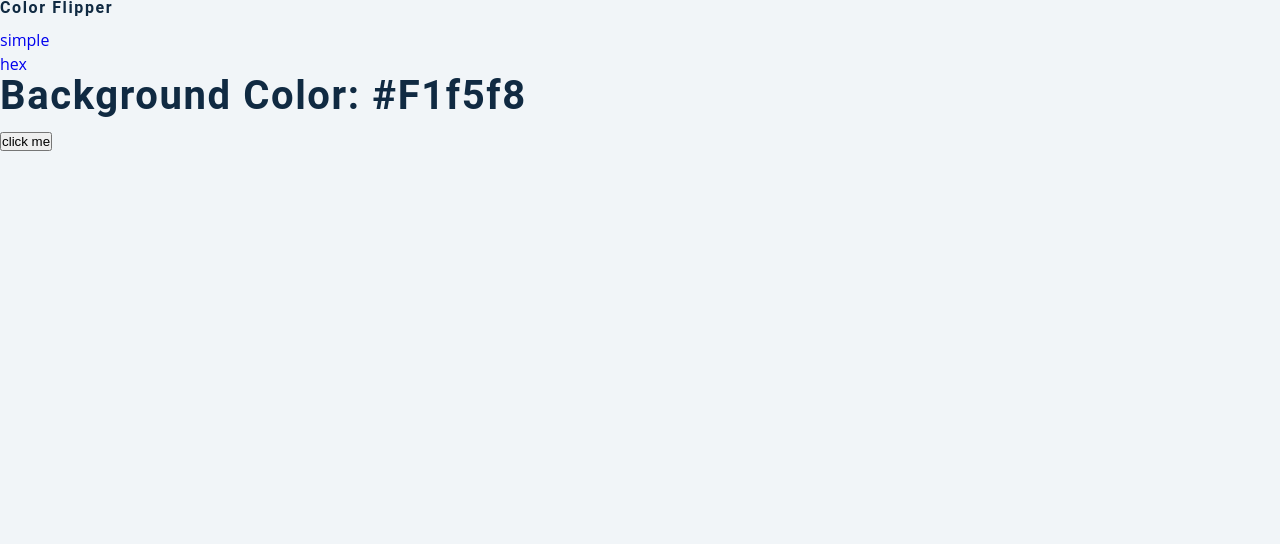
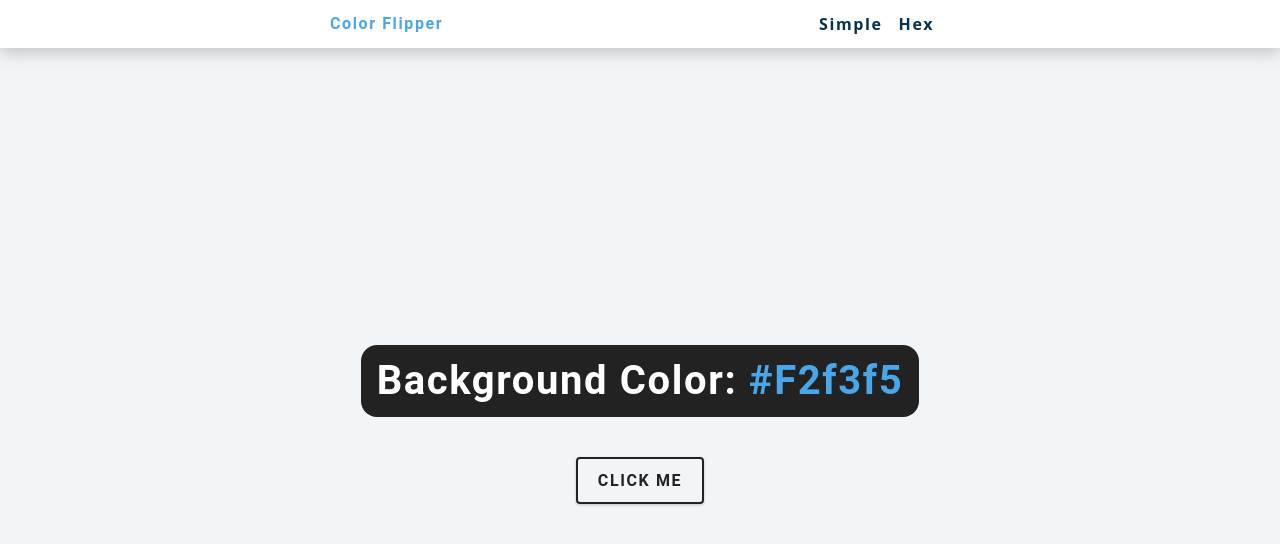
Before and after one commit to Maish123/practice-01, a plain HTML site: page index.html in a window 1280 px wide. Drawn offline with Linux system fonts and the light colour scheme.

Commit message:
styles created

```diff
--- a/index.html
+++ b/index.html
@@ -23,11 +23,11 @@
         </div>
     </nav>
     <main>
-        <div class="container">
+        <div class="flipper-container">
             <h2>
                 background color:
                 <span class="color">
-                    #f1f5f8
+                    #f2f3f5
                 </span>
             </h2>
             <button class="btn btn-hero" id="btn">click me</button>
--- a/style.css
+++ b/style.css
@@ -134,3 +134,89 @@ h1 {
       width: 95vw;
     }
   }
+  main {
+    min-height: 100vh;
+    display: grid;
+    place-items: center;
+  }
+
+  nav{
+    background: var(--clr-white);
+    height: 3rem;
+    display: grid;
+    align-items: center;
+    box-shadow: var(--dark-shadow);
+  }
+
+  .nav-center{
+    width: 90vw;
+    max-width: var(--fixed-width);
+    margin: 0 auto;
+    display: flex;
+    align-items: center;
+    justify-content: space-between;
+  }
+
+  .nav-center h4{
+    margin-bottom: 0;
+    color: var(--clr-primary-5);
+  }
+
+  .nav-links{
+    display: flex;
+  }
+  nav a{
+    text-transform: capitalize;
+    font-weight: 700;
+    font-size: 1rem;
+    color: var(--clr-primary-1);
+    letter-spacing: var(--spacing);
+    margin-right: 1rem;
+  }
+
+  nav a:hover {
+    color: var(--clr-primary-5);
+  }
+  main{
+    min-height: calc(100vh - 3rem);
+    display: grid;
+    place-items: center;
+  }
+
+  .flipper-container{
+    text-align: center;
+  }
+
+  .flipper-container h2{
+    background: var(--clr-black);
+    color: var(--clr-white);
+    padding: 1rem;
+    border-radius: 1rem;
+    margin-bottom: 2.5rem;
+  }
+
+  .color{
+    color: var(--clr-primary-5);
+  }
+
+  .btn-hero{
+    font-family: var(--ff-primary);
+    text-transform: uppercase;
+    background: transparent;
+    color: var(--clr-black);
+    letter-spacing: var(--spacing);
+    display: inline-block;
+    font-weight: 700;
+    transition: var(--transition);
+    border: 2px solid var(--clr-black);
+    cursor: pointer;
+    box-shadow: 0 1px 3px rgba(0, 0, 0, 0.2);
+    border-radius: var(--radius);
+    font-size: 1rem;
+    padding: 0.75rem 1.25rem;
+  }
+
+  .btn-hero:hover{
+    color: var(--clr-white);
+    background: var(--clr-black);
+  }
```
